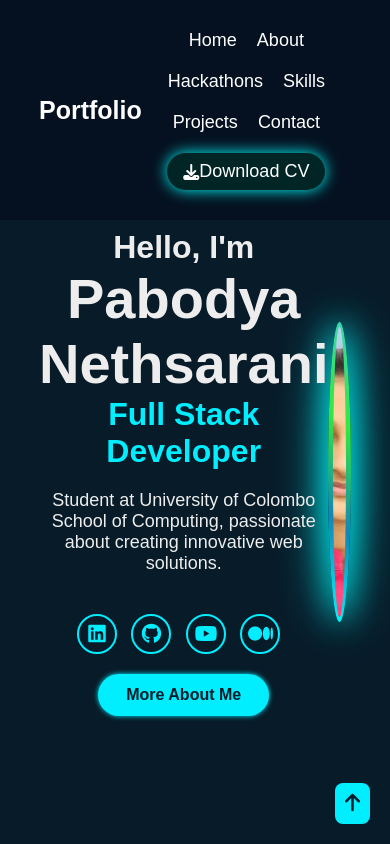
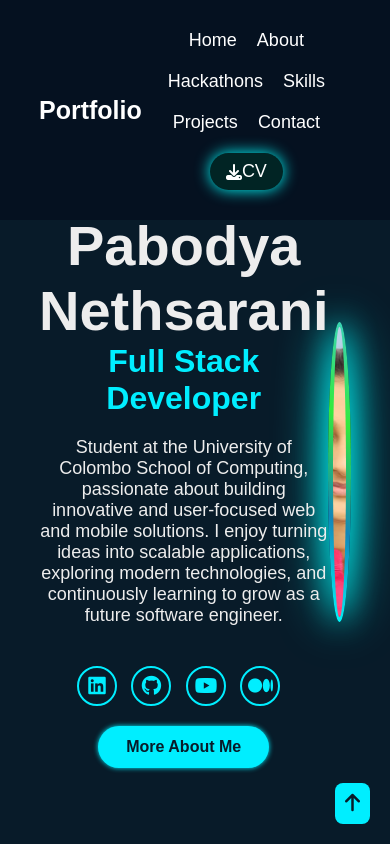
Before and after one commit to Pabodya89/Pabodya89.github.io, a plain HTML site: page index.html in a window 390 px wide. Shown: the top 844 px of the page. Drawn offline with Linux system fonts and the light colour scheme.

Commit message:
modify the cv

```diff
--- a/index.html
+++ b/index.html
@@ -17,8 +17,8 @@
             <a href="#skills" style="--i:4">Skills</a>
             <a href="#projects" style="--i:5">Projects</a>
             <a href="#contact" style="--i:6">Contact</a>
-            <a href="assets/cv.pdf" download class="download-cv" style="--i:7">
-                <i class="fas fa-download"></i> Download CV
+            <a href="/cv/Software Engineer Intern.pdf" download class="download-cv" style="--i:7">
+                <i class="fas fa-download"></i> <p> CV </p>
             </a>
         </nav>
     </header>
@@ -28,7 +28,7 @@
             <h3>Hello, I'm</h3>
             <h1>Pabodya Nethsarani</h1>
             <h3 class="text"><span>Full Stack Developer</span></h3>
-            <p>Student at University of Colombo School of Computing, passionate about creating innovative web solutions.</p>
+            <p>Student at the University of Colombo School of Computing, passionate about building innovative and user-focused web and mobile solutions. I enjoy turning ideas into scalable applications, exploring modern technologies, and continuously learning to grow as a future software engineer.</p>
             <div class="home-sci">
                 <a href="https://www.linkedin.com/in/pabodya-nethsarani" style="--i:1"><i class="fab fa-linkedin"></i></a>
                 <a href="https://github.com/Pabodya89" style="--i:2"><i class="fab fa-github"></i></a>
```
Also changed, not shown: 1 other file.
